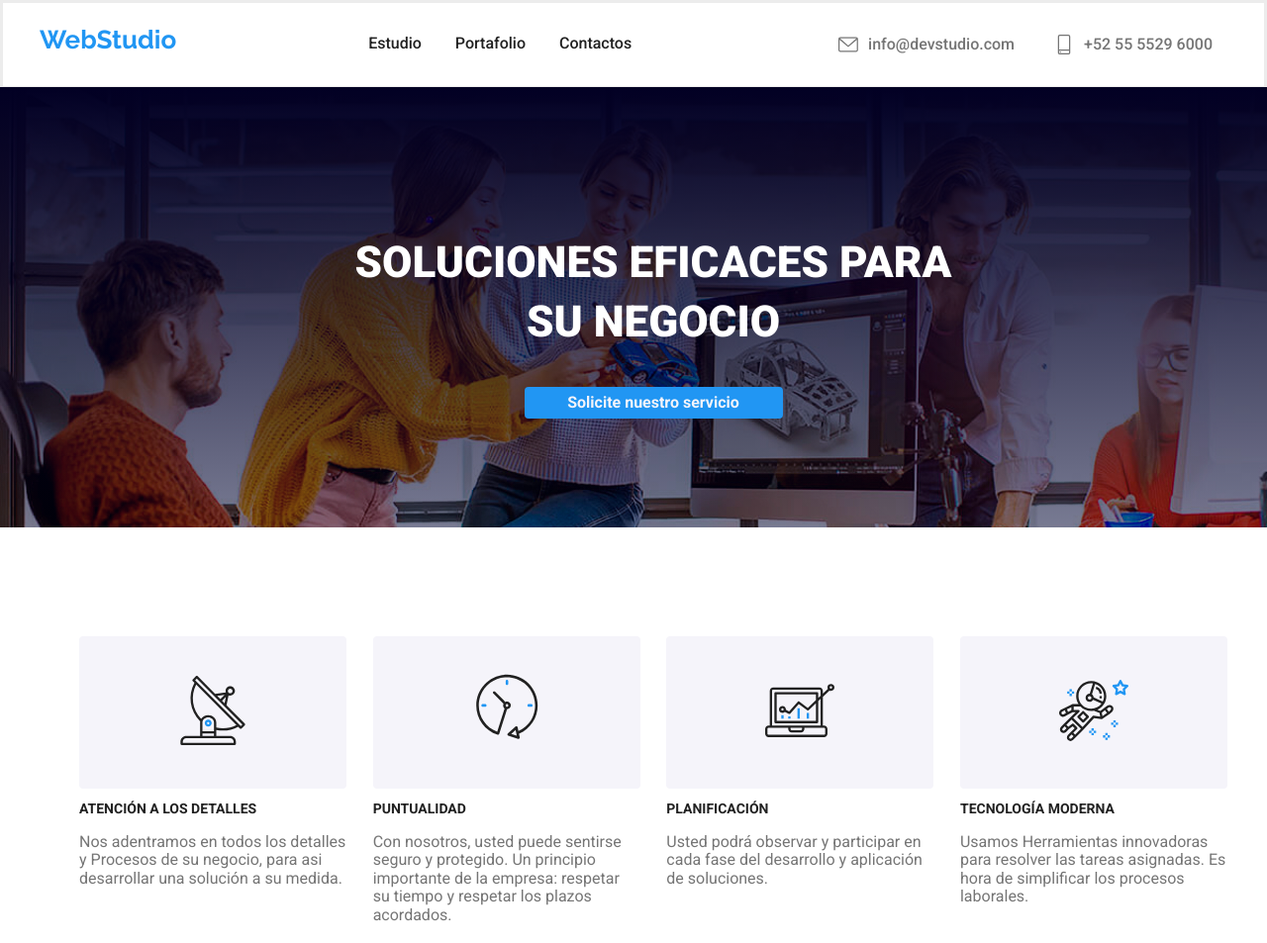
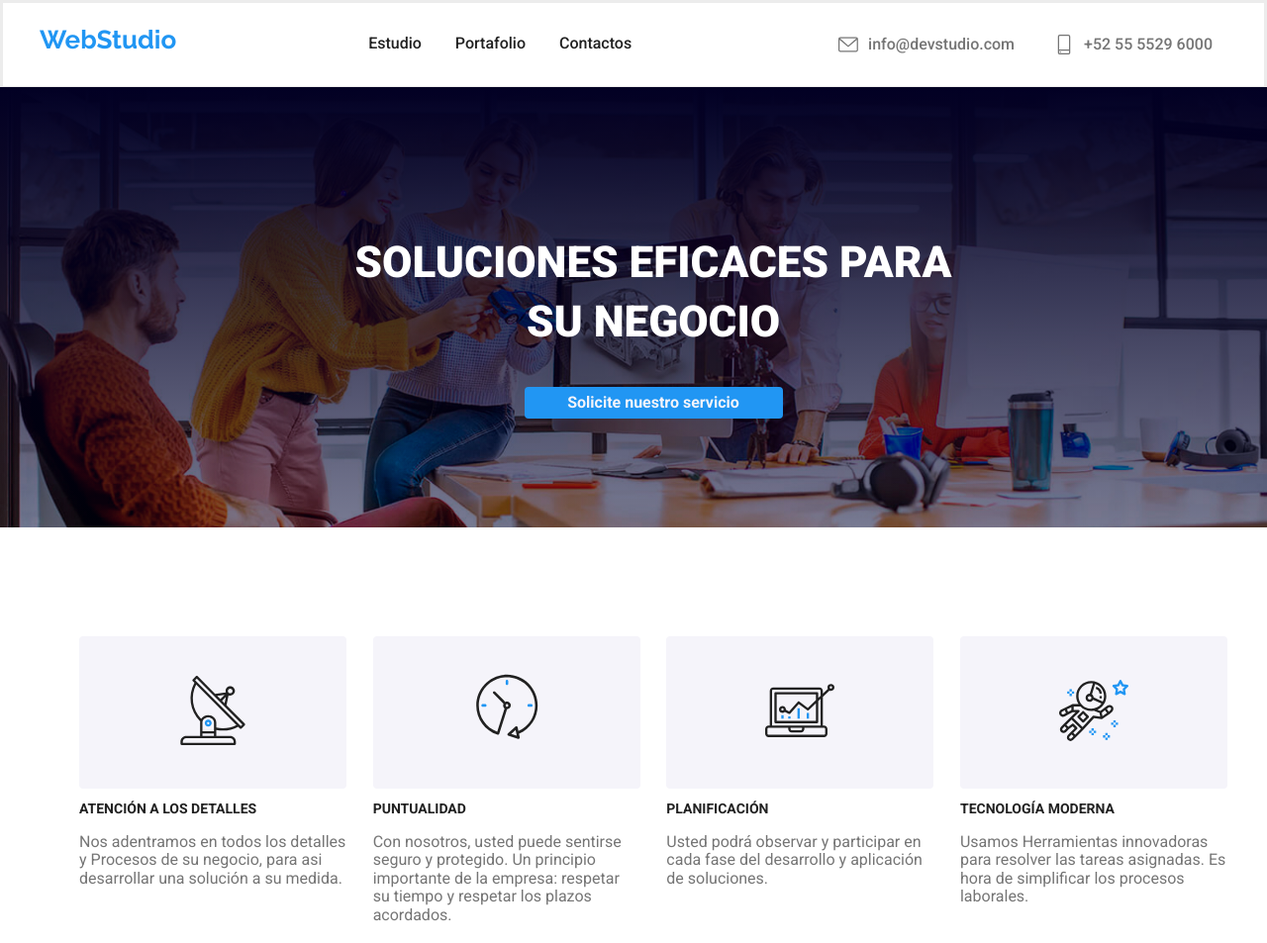
Before and after one commit to edopore/goit-markup-hw-04, a plain HTML site: page index.html in a window 1280 px wide. Shown: the top 953 px of the page at 99% size. Drawn offline with nearby package versions, Linux system fonts and the light colour scheme.

Commit message:
UPDATE Style.css image background

```diff
--- a/css/style.css
+++ b/css/style.css
@@ -129,7 +129,7 @@ a:link {
     ),
     url("../images/work-group.jpg");
   background-repeat: no-repeat;
-  background-size: 1600px;
+  background-size: cover;
 }
 .h1-title {
   color: var(--white);
```
